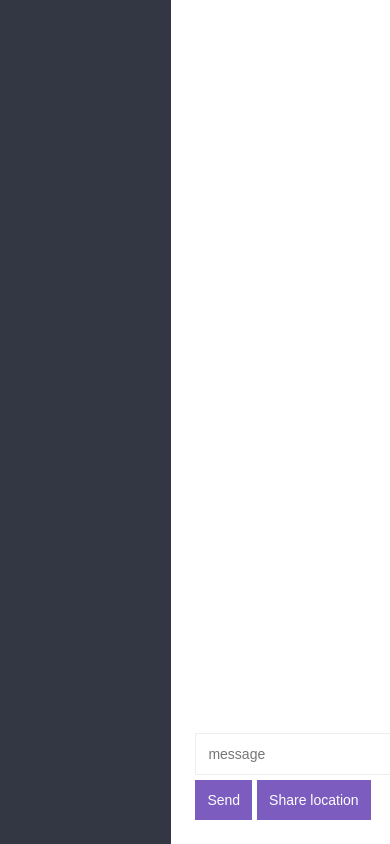
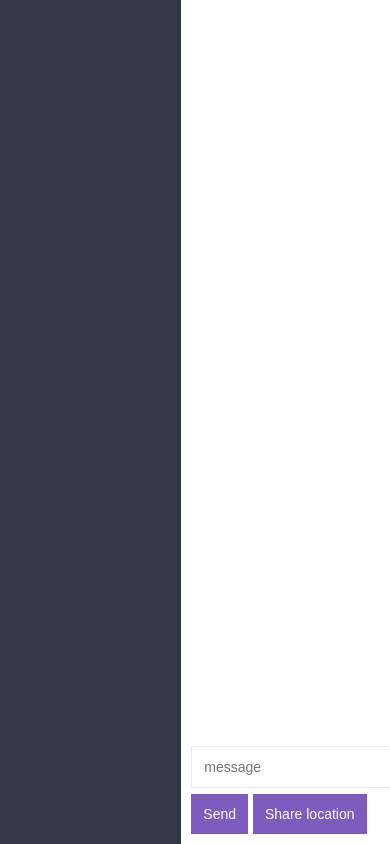
Before and after one commit to raunak96/Chat_app, a website: page public/chat.html in a window 390 px wide. Shown: the top 844 px of the page. Drawn offline with nearby package versions, Linux system fonts and the light colour scheme; no server answers.

Commit message:
responsiveness

```diff
--- a/public/css/styles.css
+++ b/public/css/styles.css
@@ -142,13 +142,20 @@ button:disabled {
     padding: 24px;
 }
 @media (max-width:900px){
+    .compose {
+        display: flex;
+        flex-shrink: 0;
+        margin: 0;
+        padding: 10px;
+        padding-top:4px;
+    }
     #frm {
         display: flex;
         flex-direction: column;
         flex-shrink: 0;
     }
     .buttons{
-        margin-top: 5px;
+        margin-top: 6px;
     }
 }
 
```
